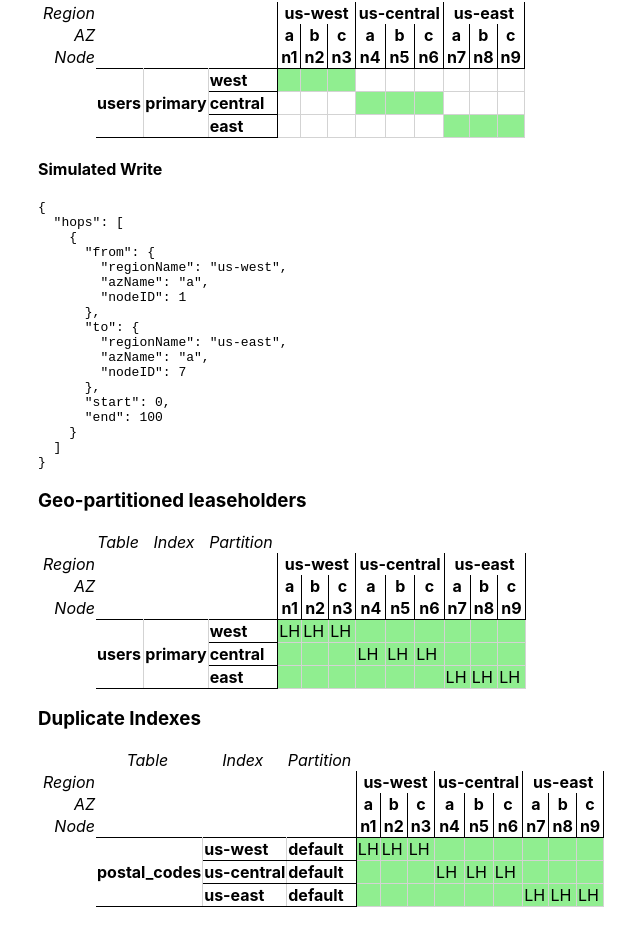
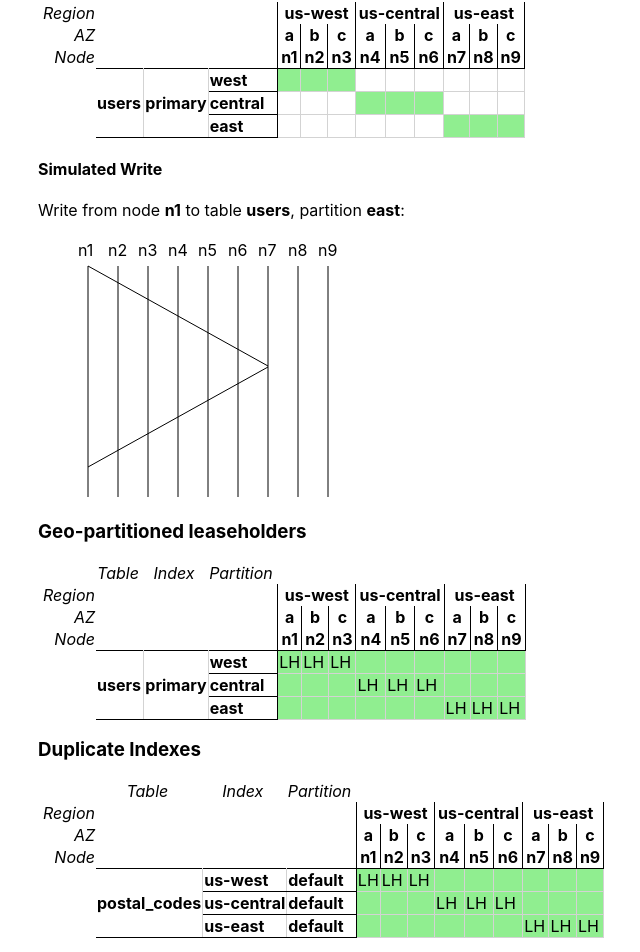
Before and after one commit to vilterp/crdb-config-explorer, a React (Create React App) app: page / in a window 1280 px wide. Shown: the part 839-1791 px from the top of the page, without its empty margins (12-652 px from the left). Built offline with nearby package versions, Linux system fonts and the light colour scheme.

Commit message:
basic sequence diagram

```diff
--- a/src/App.css
+++ b/src/App.css
@@ -52,6 +52,16 @@
   border-bottom: 1px solid lightgrey;
 }
 
-/*.config-view tr {*/
-/*  border-right: 1px solid black;*/
-/*}*/
+/* hop sequence */
+
+.hop-seq .node-label {
+  fill: black;
+}
+
+.hop-seq .node-line {
+  stroke: black;
+}
+
+.hop-seq .hop-line {
+  stroke: black;
+}
--- a/src/arrays.ts
+++ b/src/arrays.ts
@@ -9,3 +9,7 @@ export function filterMap<A, B>(arr: A[], f: (t: A) => B | null): B[] {
   });
   return out;
 }
+
+export function max(arr: number[]): number {
+  return arr.reduce((currMax, i) => Math.max(currMax, i), 0);
+}
--- a/src/model.ts
+++ b/src/model.ts
@@ -52,7 +52,7 @@ export interface HopSequence {
   hops: Hop[];
 }
 
-interface Hop {
+export interface Hop {
   from: NodePath;
   to: NodePath;
   start: number;
--- a/src/readWrite.tsx
+++ b/src/readWrite.tsx
@@ -20,19 +20,28 @@ export function hopSequenceForSQLWrite(
   // TODO: don't hardcode primary partition... hmmm
   const kvWrites = kvWritesForSQLWrite(config.table, sqlWrite);
   return {
-    hops: kvWrites.map(kvWrite => {
+    hops: kvWrites.flatMap(kvWrite => {
       const fromNode = nodeForID(config.formation, sqlWrite.gateWayNodeID);
       if (!fromNode) {
         throw new Error("couldn't find gateway node");
       }
       const toNodes = possibleNodesForKVWrite(config, kvWrite);
       const toNode = toNodes[0];
-      return {
-        from: fromNode,
-        to: toNode,
-        start: 0,
-        end: latency(fromNode, toNode)
-      };
+      const hopLatency = latency(fromNode, toNode);
+      return [
+        {
+          from: fromNode,
+          to: toNode,
+          start: 0,
+          end: hopLatency
+        },
+        {
+          from: toNode,
+          to: fromNode,
+          start: hopLatency + 1,
+          end: hopLatency * 2 + 1
+        }
+      ];
     })
   };
 }
--- /dev/null
+++ b/src/views/hopSequence.tsx
@@ -0,0 +1,59 @@
+import * as React from "react";
+import { Formation, HopSequence, nodePathsForFormation } from "../model";
+import { max } from "../arrays";
+
+const HORIZ_SPACING_PX = 30;
+const LEFT_PADDING = 20;
+const NODE_LINES_START = 30;
+
+export function HopSequenceView(props: {
+  formation: Formation;
+  sequence: HopSequence;
+}) {
+  const maxTime = max(props.sequence.hops.map(h => yForTime(h.end)));
+  const linesEnd = yForTime(maxTime);
+  return (
+    <svg className="hop-seq" height={linesEnd}>
+      <g>
+        {nodePathsForFormation(props.formation).map(nodePath => {
+          const x = xForNode(nodePath.nodeID);
+          return (
+            <g key={nodePath.nodeID}>
+              <text x={x - 10} y={20} className="node-label">
+                n{nodePath.nodeID}
+              </text>
+              <line
+                className="node-line"
+                x1={x}
+                x2={x}
+                y1={NODE_LINES_START}
+                y2={linesEnd}
+              />
+            </g>
+          );
+        })}
+      </g>
+      <g>
+        {props.sequence.hops.map((hop, idx) => (
+          <line
+            key={idx}
+            className={"hop-line"}
+            x1={xForNode(hop.from.nodeID)}
+            x2={xForNode(hop.to.nodeID)}
+            y1={yForTime(hop.start)}
+            y2={yForTime(hop.end)}
+          />
+        ))}
+      </g>
+    </svg>
+  );
+}
+
+// relies on nodeIDs increasing from left to right
+function xForNode(nodeID: number): number {
+  return nodeID * HORIZ_SPACING_PX + LEFT_PADDING;
+}
+
+function yForTime(time: number): number {
+  return NODE_LINES_START + time;
+}
--- a/src/views/situationView.tsx
+++ b/src/views/situationView.tsx
@@ -2,6 +2,7 @@ import * as React from "react";
 import { Configuration, SQLWrite } from "../model";
 import { ConfigurationView } from "./configurationMatrix";
 import { hopSequenceForSQLWrite } from "../readWrite";
+import { HopSequenceView } from "./hopSequence";
 
 export function SituationView(props: {
   config: Configuration;
@@ -12,7 +13,22 @@ export function SituationView(props: {
     <>
       <ConfigurationView config={props.config} />
       <h4>Simulated Write</h4>
-      <pre>{JSON.stringify(hopSequence, null, 2)}</pre>
+      <WriteDesc write={props.write} />
+      <HopSequenceView
+        formation={props.config.formation}
+        sequence={hopSequence}
+      />
     </>
   );
 }
+
+function WriteDesc(props: { write: SQLWrite }) {
+  const write = props.write;
+  return (
+    <p>
+      Write from node <strong>n{write.gateWayNodeID}</strong> to table{" "}
+      <strong>{write.tableName}</strong>, partition{" "}
+      <strong>{write.partitionName}</strong>:
+    </p>
+  );
+}
```
